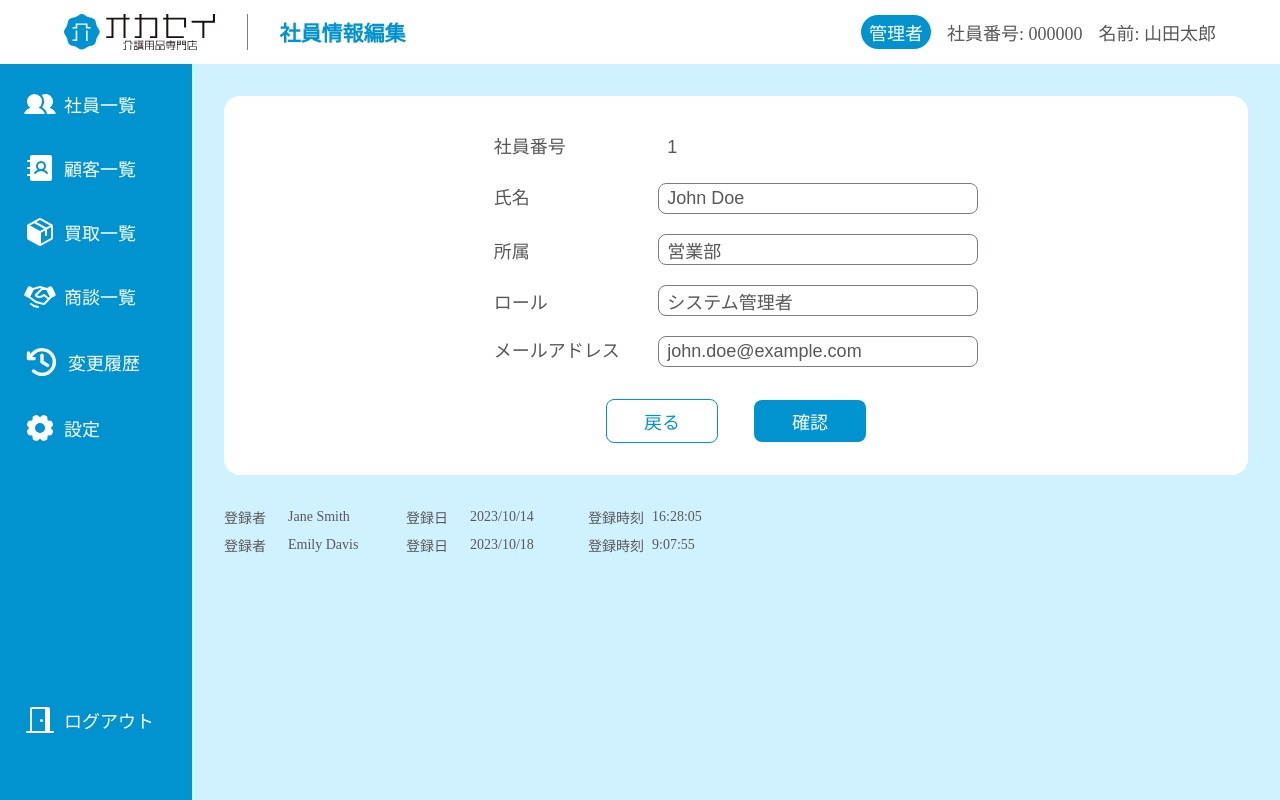
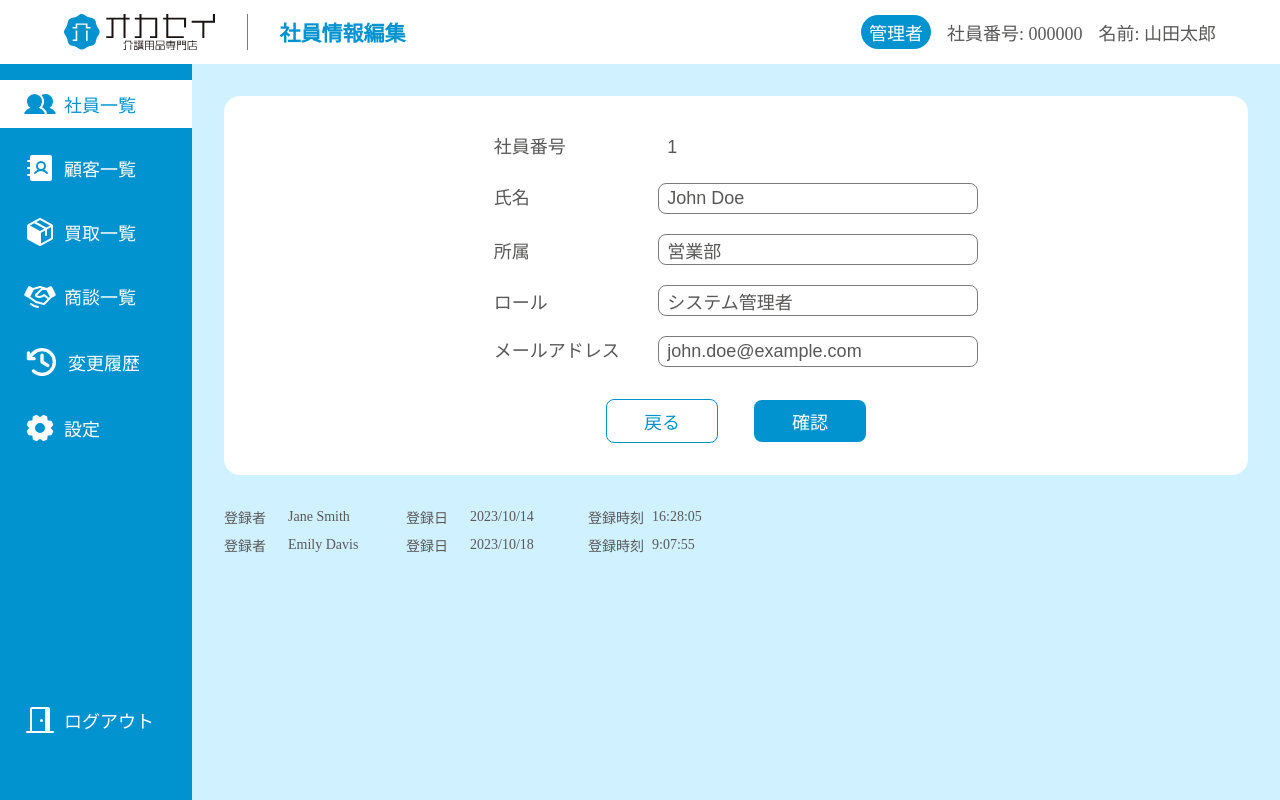
Before and after one commit to studioexu/okasei-business-create, a SvelteKit app: page /users/1 in a window 1280 px wide. Built offline with nearby package versions, Linux system fonts and the light colour scheme.

Commit message:
debug: 情報編集時にサイドバーがアクティブになるよう修正

```diff
--- a/src/views/Sidebar.svelte
+++ b/src/views/Sidebar.svelte
@@ -6,8 +6,13 @@
 	export let path: string
 	export let authority: string
 
-	const menus: { path: string; routes: string[]; text: string }[] = [
-		{ path: 'users', routes: ['/users', '/users/[id]', '/users/new'], text: '社員一覧' },
+	const menus: { path: string; routes: string[]; regexp?: RegExp; text: string }[] = [
+		{
+			path: 'users',
+			routes: ['/users', '/users/[id]', '/users/new'],
+			regexp: /^\/users\/[1-9]\d?$/,
+			text: '社員一覧'
+		},
 		{
 			path: 'customers',
 			routes: ['/customers', '/customers/[id]', '/customers/new'],
@@ -33,12 +38,12 @@
 <nav class="nav">
 	<ul class="nav-menu">
 		{#each menus as menu}
-			<li class:active={menu.routes.includes(path)}>
+			<li class:active={menu.routes.includes(path) || menu.regexp?.test(path)}>
 				<a href={menu.path}>
-					<span class:invisible={!menu.routes.includes(path)}>
+					<span class:invisible={!menu.routes.includes(path) && !menu.regexp?.test(path)}>
 						<Icon icon={{ path: menu.path, color: '#0093d0' }} />
 					</span>
-					<span class:invisible={menu.routes.includes(path)}>
+					<span class:invisible={menu.routes.includes(path) || menu.regexp?.test(path)}>
 						<Icon icon={{ path: menu.path }} />
 					</span>
 					{menu.text}
```
